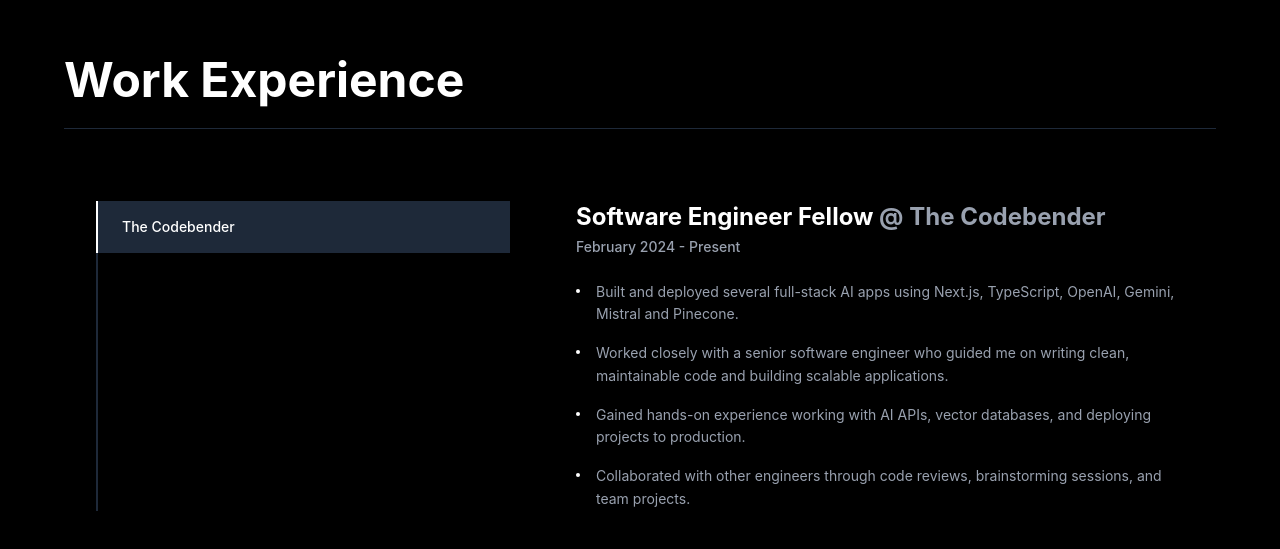
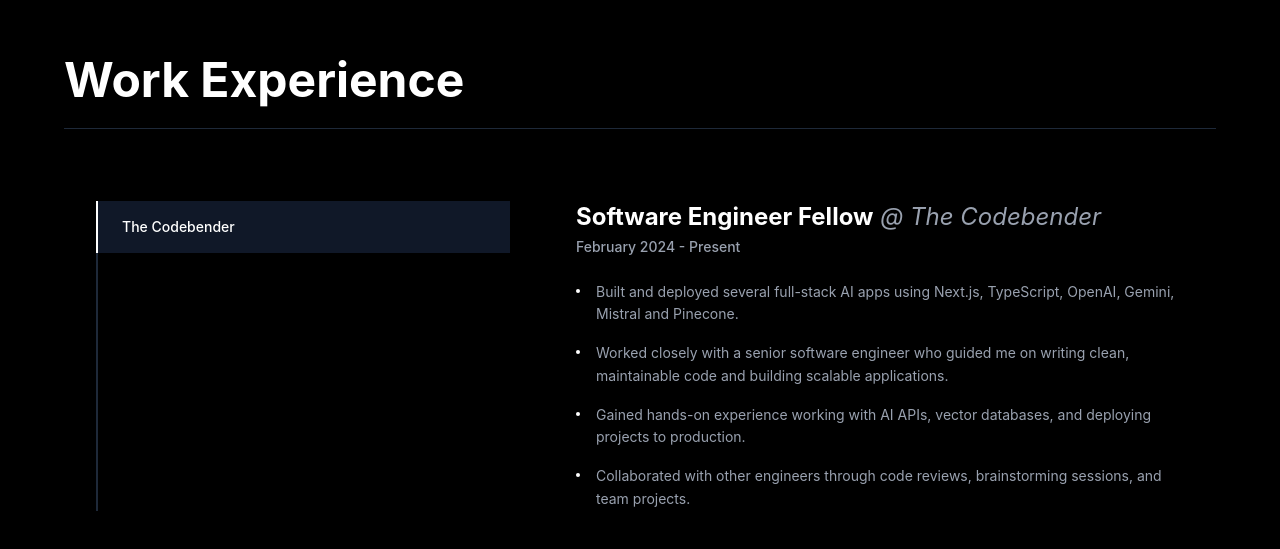
Before and after one commit to raahimanowar/portfolio, a Next.js app: page / in a window 1280 px wide. Shown: the part 990-1539 px from the top of the page. Built offline with nearby package versions, Linux system fonts and the light colour scheme.

Commit message:
style update

```diff
--- a/app/components/Experience.tsx
+++ b/app/components/Experience.tsx
@@ -55,7 +55,7 @@
                   onClick={() => handleCompanyClick(experience.id)}
                   className={`w-full text-left px-6 py-4 transition-colors duration-200 border-l-2 -ml-0.5 ${
                     selectedCompany === experience.id
-                      ? 'bg-gray-800 border-white text-white'
+                      ? 'bg-gray-900 border-white text-white'
                       : 'border-transparent text-gray-400 hover:text-white'
                   }`}
                 >
@@ -82,7 +82,7 @@
                     <div>
                       <h2 className="text-2xl font-bold text-white mb-1">
                         {selectedExperience.role}
-                        <span className="text-gray-400"> @ {selectedExperience.company}</span>
+                        <span className="font-normal italic text-gray-400"> @ {selectedExperience.company}</span>
                       </h2>
                       <p className="text-gray-400 font-medium text-sm">
                         {selectedExperience.duration}
--- a/app/globals.css
+++ b/app/globals.css
@@ -84,3 +84,8 @@
   background: var(--light-gray);
   color: var(--black);
 }
+
+/* Experience selection glow */
+.experience-selected {
+  box-shadow: -2px 0 6px rgba(255,255,255,0.2);
+}
```
